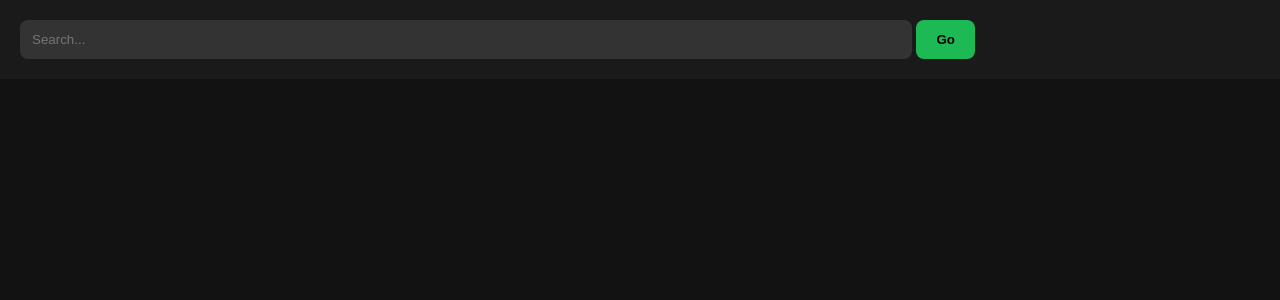
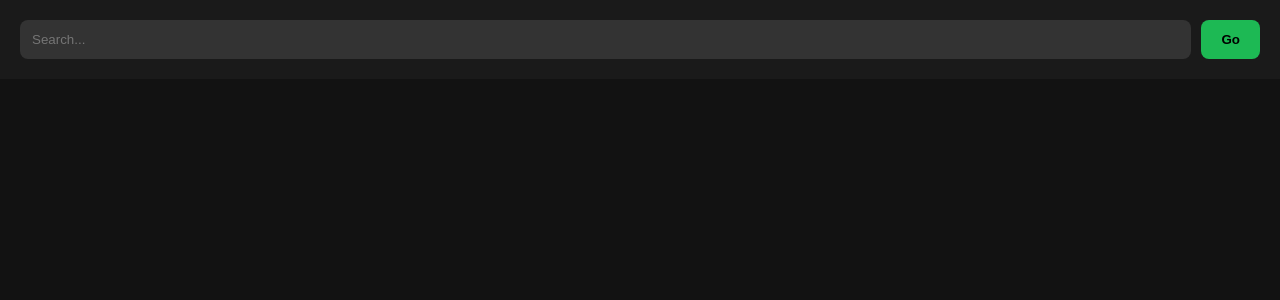
Before and after one commit to ackermanmoriii/new-music-streamer, a Flask app: page / in a window 1280 px wide. Shown: the top 300 px of the page. Run offline with Flask 3, Linux system fonts and the light colour scheme.

Commit message:
Update index.html

```diff
--- a/templates/index.html
+++ b/templates/index.html
@@ -19,9 +19,11 @@
             position: sticky;
             top: 0;
             z-index: 100;
+            display:flex;
+            gap:10px;
         }
         input {
-            width: 70%;
+            flex:1;
             padding: 12px;
             border-radius: 8px;
             border: none;
@@ -63,6 +65,7 @@
             border-top: 1px solid #444;
             transform: translateY(100%);
             transition: .3s;
+            justify-content: space-between;
         }
         .player-bar.active {
             transform: translateY(0);
@@ -111,6 +114,9 @@ const playPauseBtn = document.getElementById("playPauseBtn");
 const playerBar = document.getElementById("playerBar");
 
 
+// ================================
+// SEARCH
+// ================================
 async function performSearch() {
     const q = document.getElementById("searchInput").value.trim();
     if (!q) return;
@@ -146,6 +152,9 @@ async function performSearch() {
 }
 
 
+// ================================
+// ** MOBILE-FIXED PLAY FUNCTION **
+// ================================
 async function playTrack(track) {
     document.getElementById("currentTitle").innerText = track.title;
     document.getElementById("currentArtist").innerText = track.uploader;
@@ -155,6 +164,7 @@ async function playTrack(track) {
     playPauseBtn.innerText = "...";
 
     try {
+        // 1. Get direct GoogleVideo URL
         const r = await fetch(`/direct?id=${track.id}`);
         const data = await r.json();
 
@@ -164,16 +174,37 @@ async function playTrack(track) {
             return;
         }
 
-        audio.src = data.url;
+        const realUrl = data.url;
+
+        // 2. Fetch audio with REQUIRED HEADERS for mobile playback
+        const response = await fetch(realUrl, {
+            headers: {
+                "User-Agent": navigator.userAgent,
+                "Referer": "https://www.youtube.com/"
+            }
+        });
+
+        // 3. Convert to Blob so mobile can play it
+        const blob = await response.blob();
+        const blobUrl = URL.createObjectURL(blob);
+
+        // 4. Play the blob
+        audio.src = blobUrl;
         await audio.play();
+
         playPauseBtn.innerText = "⏸";
 
-    } catch (e) {
-        alert("Playback failed");
+    } catch (err) {
+        console.error("Playback error:", err);
+        alert("Playback failed on mobile.");
         playPauseBtn.innerText = "▶";
     }
 }
 
+
+// ================================
+// PLAY / PAUSE CONTROLS
+// ================================
 function togglePlay() {
     if (audio.paused) audio.play();
     else audio.pause();
```
